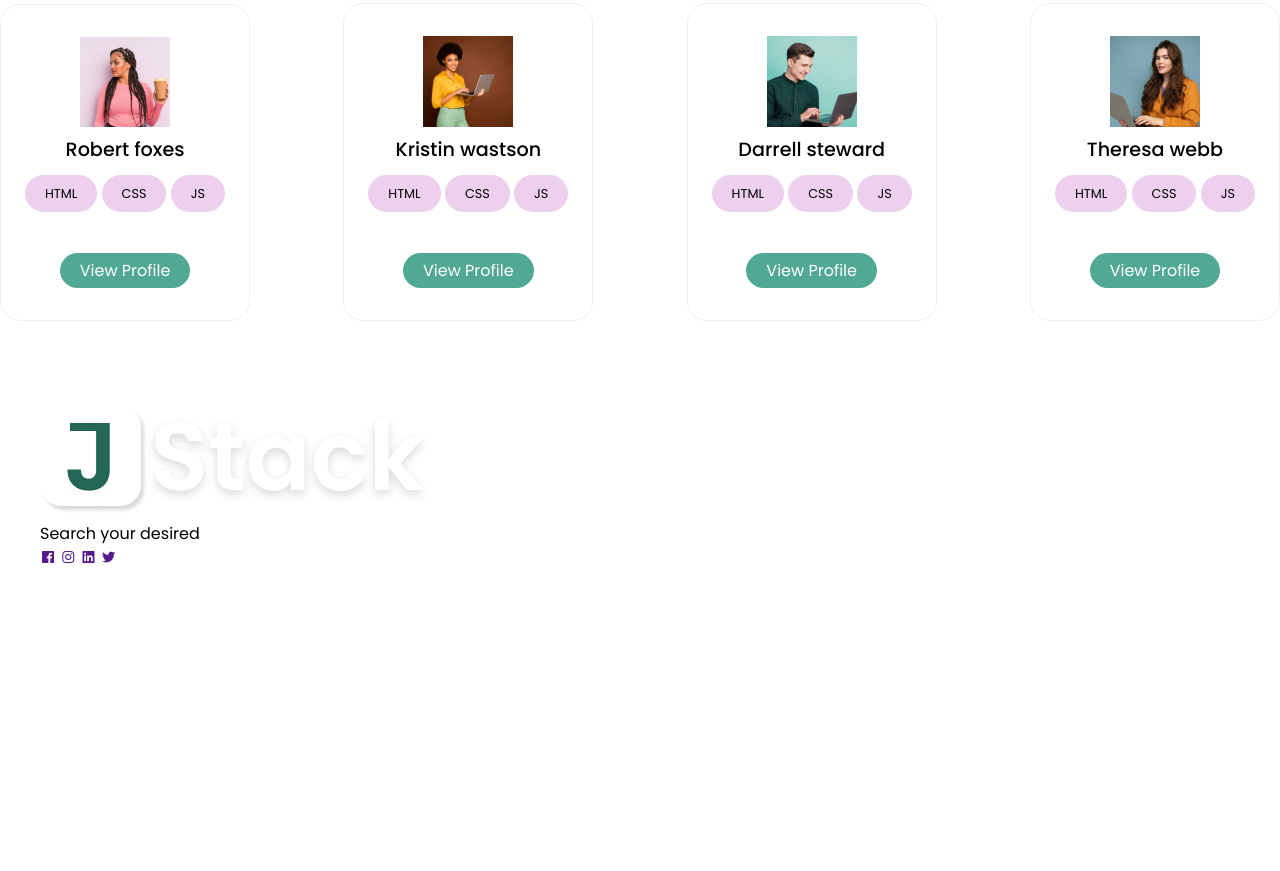
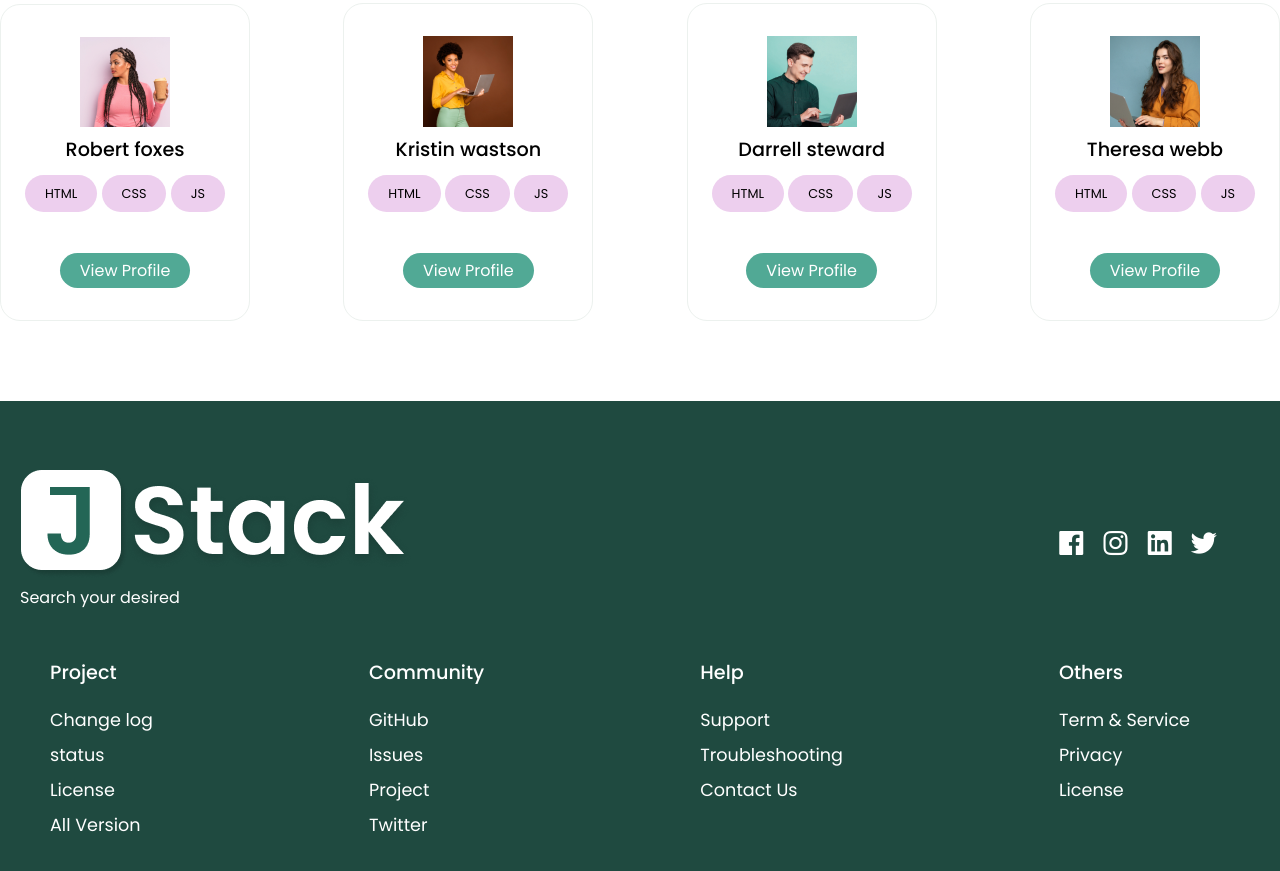
Before and after one commit to Sitaram8472/job_portal_website, a plain HTML site: page index.html in a window 1280 px wide. Shown: the part 2618-3489 px from the top of the page. Before the commit the page ends 3189 px from the top, so only its background shows below. Drawn offline with nearby package versions, Linux system fonts and the light colour scheme.

Commit message:
update file

```diff
--- a/index.html
+++ b/index.html
@@ -224,9 +224,9 @@
 
         <!-- Footer  Section-->
 
-         <footer class="footer">
+        <footer class="footer">
 
-            <div class="obj-width">
+            <div class="obj-width ssss">
 
                 <div class="top">
 
@@ -246,6 +246,38 @@
 
                 </div>
 
+               <div class="bottom">
+                <div>
+                    <h3>Project</h3>
+                    <a href="#">Change log</a>
+                    <a href="#">status</a>
+                    <a href="#">License</a>
+                    <a href="#">All Version</a>
+                </div>
+
+                <div>
+                    <h3>Community</h3>
+                    <a href="#">GitHub</a>
+                    <a href="#">Issues</a>
+                    <a href="#">Project</a>
+                    <a href="#">Twitter</a>
+                </div>
+
+                <div>
+                    <h3>Help</h3>
+                    <a href="#">Support</a>
+                    <a href="#">Troubleshooting</a>
+                    <a href="#">Contact Us</a>
+                </div>
+
+                <div>
+                    <h3>Others</h3>
+                    <a href="#">Term & Service</a>
+                    <a href="#">Privacy</a>
+                    <a href="#">License</a>
+                </div>
+               </div>
+
             </div>
 
          </footer>
--- a/style.css
+++ b/style.css
@@ -251,6 +251,50 @@ header{
   border-radius: 20px;
 }
 
+/* footer */
+footer{
+  background-color: #1f4a40;
+  color: #fff;
+  padding: 4rem 0;
+}
+.top{
+  display: flex;
+  align-items: center;
+  text-align: start;
+  justify-content: space-between;
+  flex-wrap: wrap;
+}
+.top .logo{
+  width: 170px;
+  margin-bottom: 1rem;
+}
+.top i{
+  color: #fff;
+  font-size: 2rem;
+  margin-left: 0.5rem;
+}
+.bottom{
+  padding-top: 2rem;
+  text-align: start;
+  display: flex;
+  justify-content: space-between;
+  flex-wrap: wrap;
+  margin: 0 30px 0 30px;
+}
+.bottom div{
+  display: flex;
+  flex-direction: column;
+}
+.ssss{
+  margin: 0 0 0 20px;
+}
+.bottom a{
+  text-decoration: none;
+  color: #fff;
+  line-height: 35px;
+  font-size: 1.1rem;
+}
+
 @media(max-width: 699px){
   #menu{
     background-color: #fff;
@@ -347,4 +391,6 @@ header{
     padding-bottom: 1rem;
   }
 
+
+
 }
```
